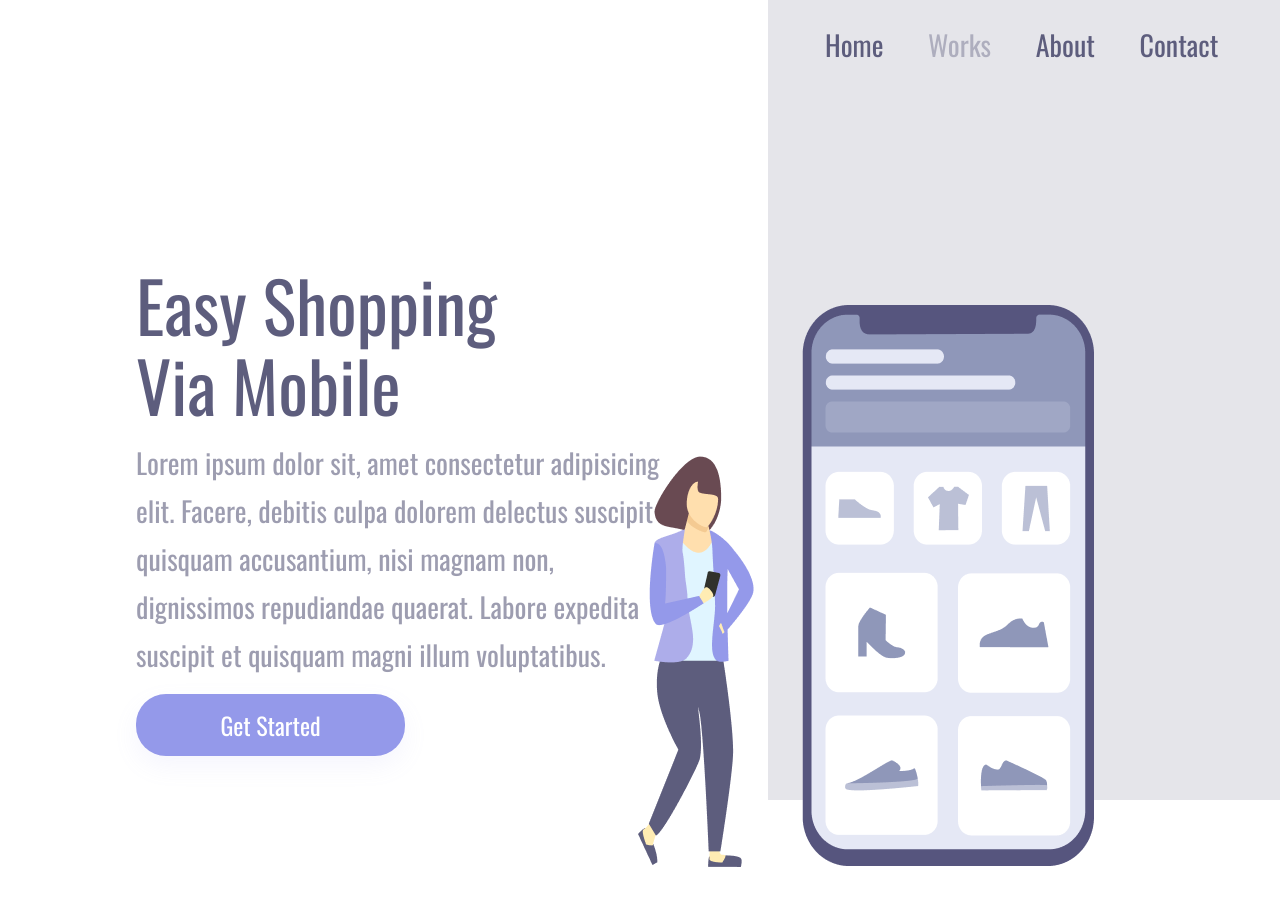
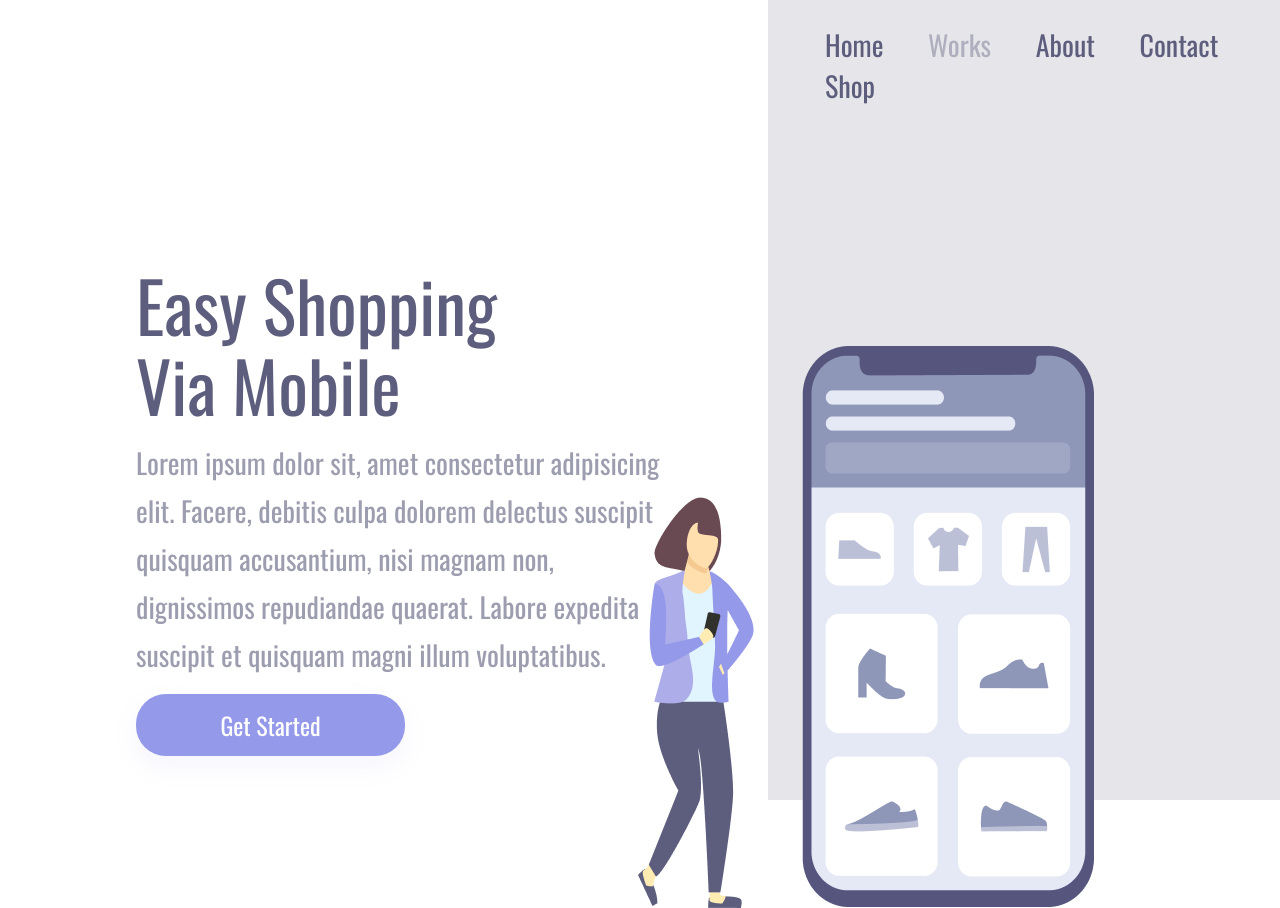
Before and after one commit to KlyscSilva/shop-responsivo, a plain HTML site: page index.html in a window 1280 px wide. Drawn offline with nearby package versions, Linux system fonts and the light colour scheme.

Commit message:
adicionado um link no nav

```diff
--- a/index.html
+++ b/index.html
@@ -26,6 +26,7 @@
                 <a class="opacity">Works</a>
                 <a>About</a>
                 <a>Contact</a>
+                <a>Shop</a>
             </header>
             <img src="./img/projeto.png" alt="girl-phone">
         </section>
```
